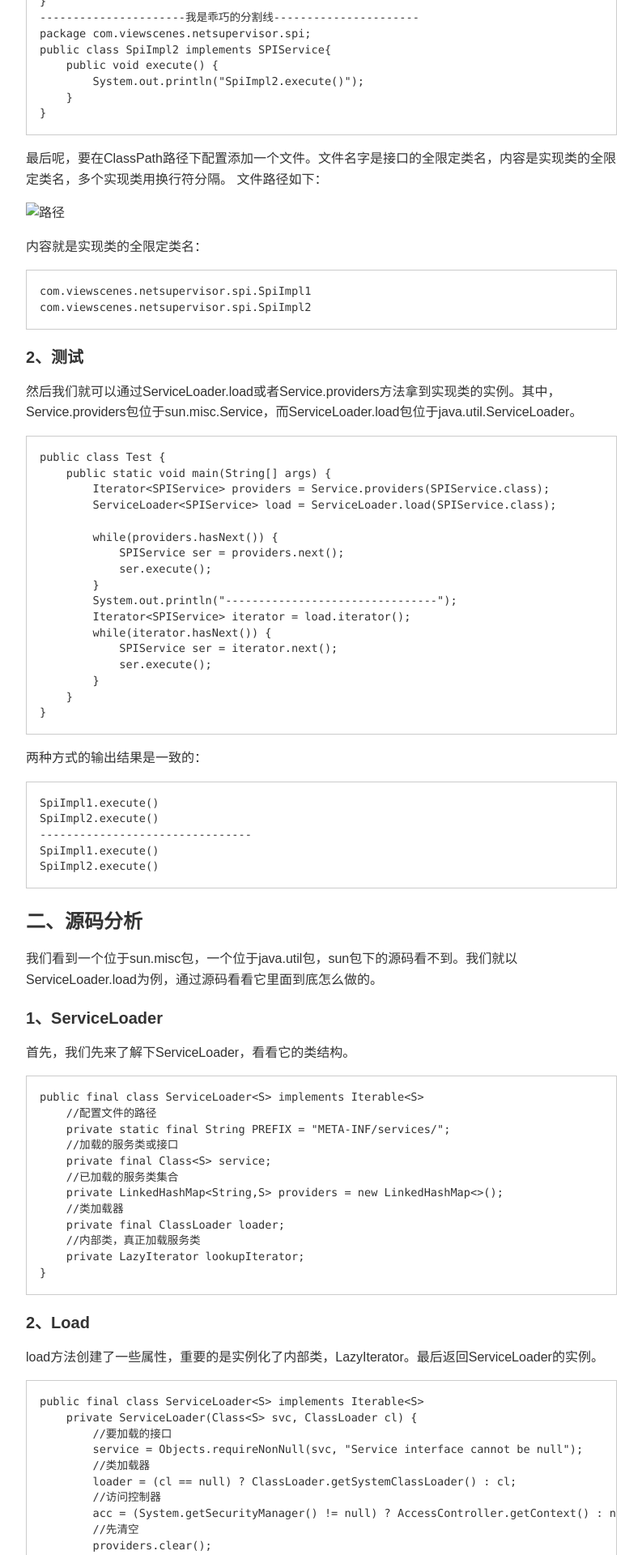
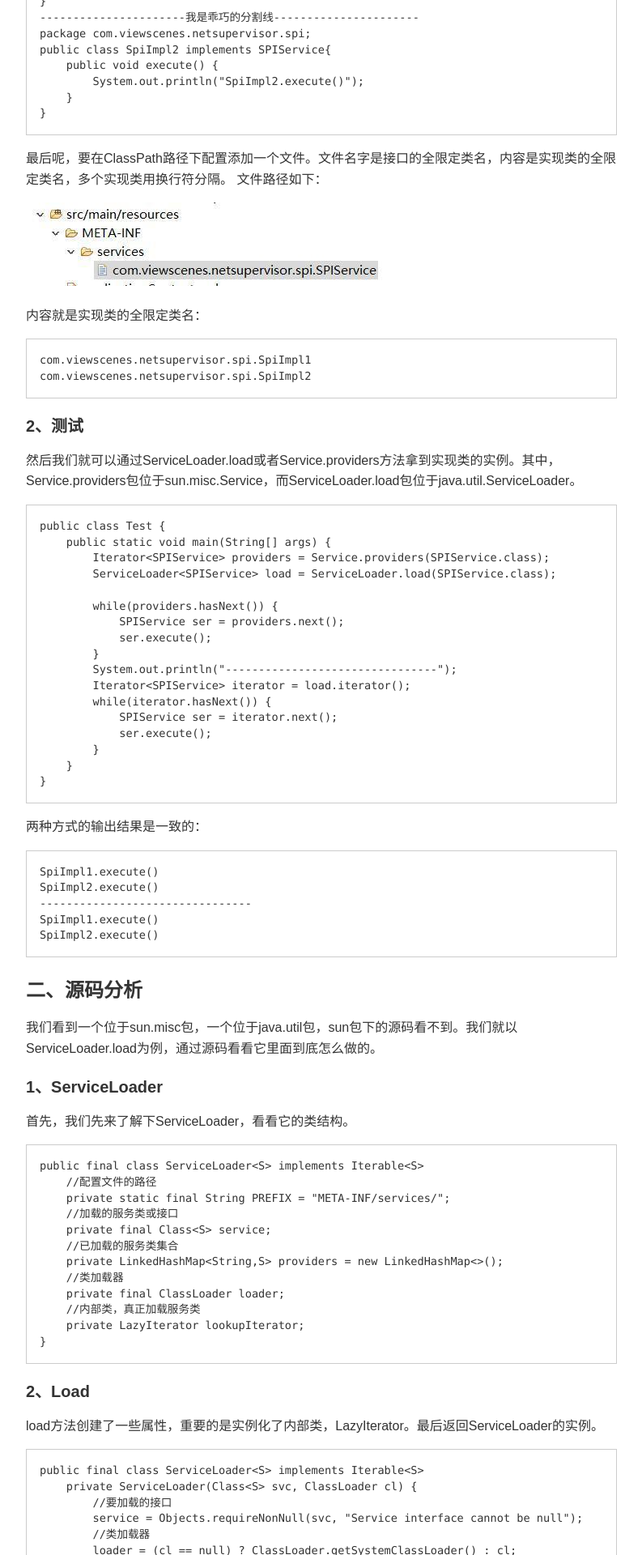
Before and after one commit to MazFactor/mzlongblog, a Jekyll site: the page built from _posts/2020-09-20-深入理解SPI机制.md, in a window 1280 px wide. Shown: the part 788-2708 px from the top of the page at 81% size, without its empty margins (118-911 px from the left). Built offline with Jekyll 4.4.1, drawn with Linux system fonts in a browser that asks for light colours; our own code applies the rules of GitHub Pages for plain Markdown files; comment, search, counter and statistics services are not loaded; a style sheet for code colours, icons or effects is not loaded.

Commit message:
Update 2020-09-20-深入理解SPI机制.md

````diff
--- a/_posts/2020-09-20-深入理解SPI机制.md
+++ b/_posts/2020-09-20-深入理解SPI机制.md
@@ -30,7 +30,7 @@ public class SpiImpl2 implements SPIService{
 最后呢，要在ClassPath路径下配置添加一个文件。文件名字是接口的全限定类名，内容是实现类的全限定类名，多个实现类用换行符分隔。
 文件路径如下：
 
-![路径](../images/blog/20200920-path.jpg)
+![路径]({{site.baseurl}}/images/blog/20200920-path.jpg)
 
 内容就是实现类的全限定类名：
 ```
````
